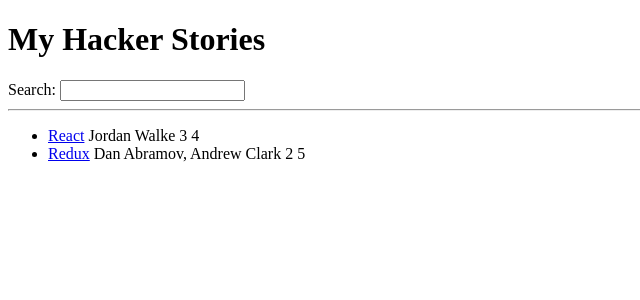
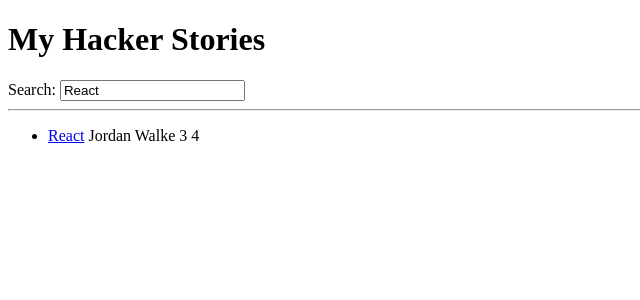
Before and after one commit to Z1-ane/Learning-React-The-Road-to-React-Robin-Wieruch, a React (Vite) app in the folder hacker-stories/: page / in a window 1280 px wide. Shown: the top 300 px of the page, without its empty margins (0-640 px from the left). Built offline with nearby package versions, Linux system fonts and the light colour scheme.

Commit message:
Learnt about react side effects

```diff
--- a/hacker-stories/src/App.jsx
+++ b/hacker-stories/src/App.jsx
@@ -1,10 +1,16 @@
-import { useState } from "react";
+import { useState, useEffect } from "react";
 
 const App = () => {
-  const [searchTerm, setSearchTerm] = useState("");
+  const [searchTerm, setSearchTerm] = useState(
+    localStorage.getItem("search") ?? "React",
+  );
   function handleSearch(e) {
     setSearchTerm(e.target.value);
   }
+  useEffect(() => {
+    console.log("Hello");
+    localStorage.setItem("search", searchTerm);
+  }, [searchTerm]);
   const stories = [
     {
       title: "React",
@@ -43,7 +49,7 @@ const Search = ({ searchTerm, onSearch }) => {
   return (
     <div>
       <label htmlFor="search">Search: </label>
-      <input id="search" type="text" value={searchTerm} onChange={onSearch} />
+      <input id="search" value={searchTerm} type="text" onChange={onSearch} />
     </div>
   );
 };
```
